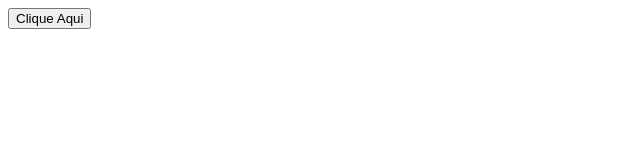
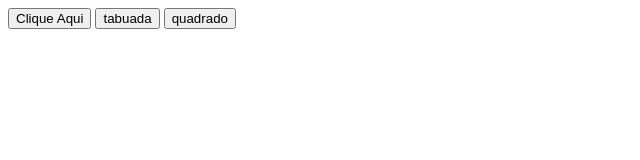
Before and after one commit to alunamarjorie/primeiroi_3t, a plain HTML site: page index.html in a window 1280 px wide. Shown: the whole page, without its empty margins (0-640 px from the left). Drawn offline with Linux system fonts and the light colour scheme.

Commit message:
Update index.html

```diff
--- a/index.html
+++ b/index.html
@@ -10,5 +10,7 @@
 </head>
 <body>
     <button onclick="alo()">Clique Aqui</button>
+    <button onclick="escreva()">tabuada</button>
+    <button onclick="quadrado()">quadrado</button>
 </body>
 </html>
```
